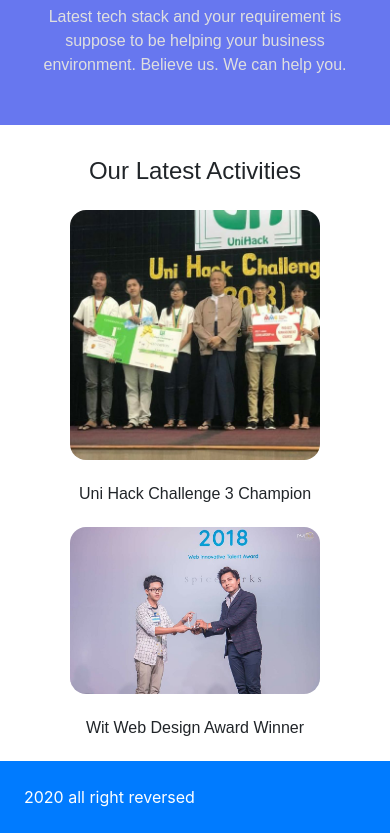
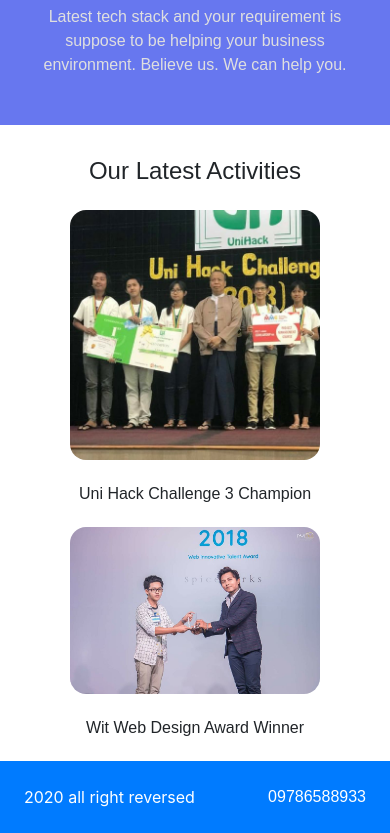
Before and after one commit to lwinmoepaingme/ninjavis-co.github.io, a website: page src/index.pug in a window 390 px wide. Shown: the part 2875-3708 px from the top of the page. Drawn offline with nearby package versions, Linux system fonts and the light colour scheme; files that its build step writes are made by us from their sources; a script that the page names is missing; files whose address does not match are found by name; a web font is replaced by a local one.

Commit message:
Update Phone

```diff
--- a/src/index.pug
+++ b/src/index.pug
@@ -43,7 +43,11 @@
         // Activites Section Finished
 
         div#footer.bg-primary.text-white.p-4
-            p.m-0 2020 all right reversed
+            .d-flex.flex-row.justify-content-between
+                p.m-0 2020 all right reversed
+                a.text-white.recFont(href="tel:+09786588933") 09786588933
+
+
 
         script(src="https://cdn.jsdelivr.net/npm/animejs@3.2.0/lib/anime.min.js")
         script(src="assets/js/my.js")
```
Also changed, not shown: index.html.
